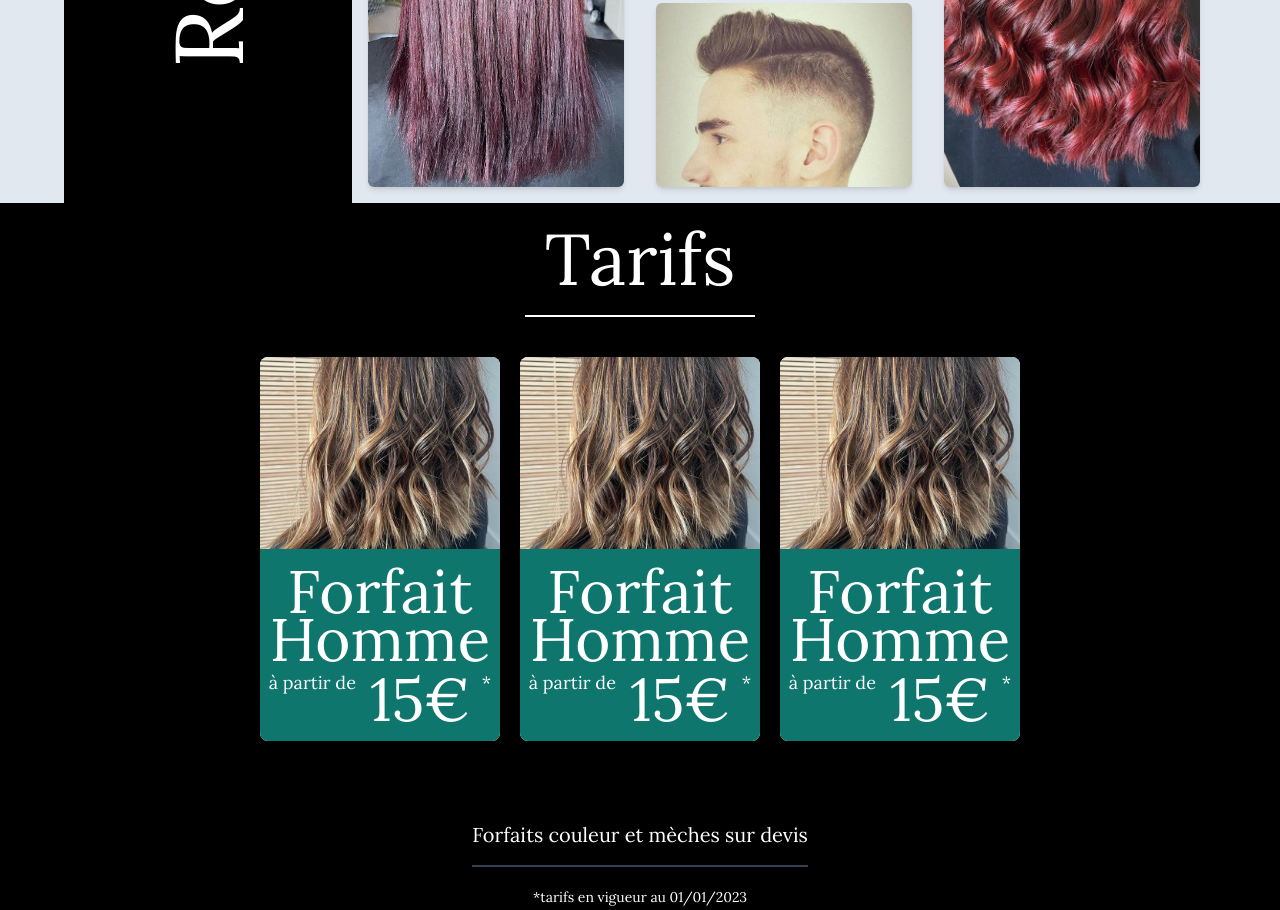
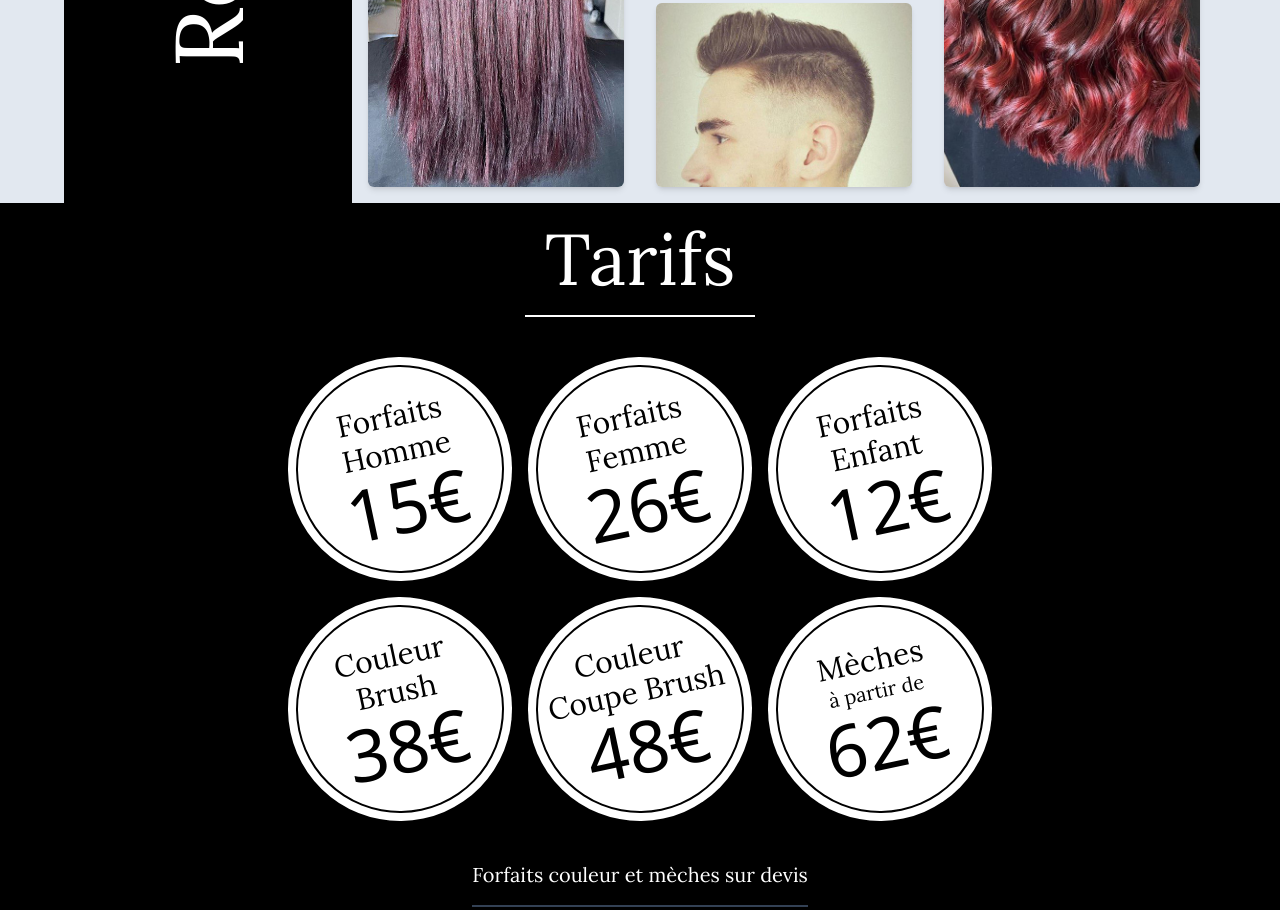
Before and after one commit to xakaz/sabrina-coiffure-a-domicile, a website: page index.html in a window 1280 px wide. Shown: the part 1397-2307 px from the top of the page. Drawn offline with Linux system fonts and the light colour scheme; a web font is replaced by a local one.

Commit message:
new branch tarifs

```diff
--- a/index.html
+++ b/index.html
@@ -1,5 +1,6 @@
 <!DOCTYPE html>
 <html lang="en">
+
 <head>
   <meta charset="UTF-8" />
   <meta name="viewport" content="width=device-width, initial-scale=1.0" />
@@ -8,81 +9,59 @@
   <link rel="preconnect" href="https://fonts.gstatic.com" crossorigin />
   <link
     href="https://fonts.googleapis.com/css2?family=Lora:ital,wght@0,400;0,500;0,600;0,700;1,400;1,500;1,600;1,700&family=Playfair+Display:ital,wght@0,400;0,500;0,600;0,700;0,800;0,900;1,400;1,500;1,600;1,700;1,800;1,900&display=swap"
-      rel="stylesheet"
-    />
+    rel="stylesheet" />
   <title>Sabrina | Coiffure à domicile</title>
 </head>
+
 <body class="bg-black h-screen w-screen">
   <!--  HEADER & NAVBAR-->
-    <header
-      id="home"
-      class="w-full h-36 sm:h-48 lg:h-1/4 bg-slate-100 flex border-b-2 border-slate-900"
-    >
+  <header id="home" class="w-full h-36 sm:h-48 lg:h-1/4 bg-slate-100 flex border-b-2 border-slate-900">
     <div class="relative w-full h-full text-center md:w-2/3">
       <div class="p-4">
         <h1 class="text-5xl sm:text-7xl">SABRINA</h1>
         <p class="text-xl sm:text-3xl tracking-widest">Coiffure à Domicile</p>
       </div>
       <nav
-          class="w-full bg-zinc-900 py-2 absolute bottom-0 px-12 lg:px-24 flex items-center justify-evenly text-sm font-medium text-slate-200 sm:text-base md:text-lg lg:text-xl"
-        >
+        class="w-full bg-zinc-900 py-2 absolute bottom-0 px-12 lg:px-24 flex items-center justify-evenly text-sm font-medium text-slate-200 sm:text-base md:text-lg lg:text-xl">
         <a href="#home" class="hover:scale-105">Accueil</a>
         <a href="#work" class="hover:scale-105">Réalisations</a>
         <a href="#prices" class="hover:scale-105">Tarifs</a>
       </nav>
     </div>
     <div class="hidden md:flex h-full md:w-1/3 bg-slate-400">
-        <img
-          src="src/assets/sab_nav.jpg"
-          alt="photo de Sabrina"
-          class="w-full object-cover object-center grayscale contrast-200 saturate-50"
-        />
+      <img src="src/assets/sab_nav.jpg" alt="photo de Sabrina"
+        class="w-full object-cover object-center grayscale contrast-200 saturate-50" />
     </div>
   </header>
 
   <!--  ACCUEIL -->
   <section
-      class="h-fit pb-4 w-full flex flex-col items-center md:flex-row md:mx-auto md:max-w-3xl lg:h-3/4 lg:max-w-4xl xl:max-w-6xl 2xl:max-w-7xl"
-    >
+    class="h-fit pb-4 w-full flex flex-col items-center md:flex-row md:mx-auto md:max-w-3xl lg:h-3/4 lg:max-w-4xl xl:max-w-6xl 2xl:max-w-7xl">
     <!--  GAUCHE -->
     <div class="h-full w-full lg:w-1/2 flex justify-center items-center">
-        <div
-          class="relative h-72 w-72 my-6 rounded-md overflow-hidden lg:my-0 lg:h-3/4 lg:w-2/3"
-        >
-          <img
-            src="src/assets/07.jpg"
-            alt=""
-            class="absolute w-full h-full object-right-top object-cover grayscale contrast-200 saturate-50"
-          />
+      <div class="relative h-72 w-72 my-6 rounded-md overflow-hidden lg:my-0 lg:h-3/4 lg:w-2/3">
+        <img src="src/assets/07.jpg" alt=""
+          class="absolute w-full h-full object-right-top object-cover grayscale contrast-200 saturate-50" />
       </div>
     </div>
 
     <!--  DROITE -->
     <div
-        class="text-white h-full w-full max-w-xs mx-auto px-16 relative flex justify-center items-center lg:px-0 lg:py-20 lg:w-1/2 xl:max-w-lg"
-      >
-        <div
-          class="h-full w-full flex flex-col justify-between sm:max-w-lg sm:mx-auto"
-        >
+      class="text-white h-full w-full max-w-xs mx-auto px-16 relative flex justify-center items-center lg:px-0 lg:py-20 lg:w-1/2 xl:max-w-lg">
+      <div class="h-full w-full flex flex-col justify-between sm:max-w-lg sm:mx-auto">
         <!-- Coloriste Styliste Visagiste -->
         <div class="w-full flex justify-start md:justify-end md:w-1/2">
-            <div
-              class="relative flex flex-col h-20 xl:h-24 justify-center items-center font-medium"
-            >
+          <div class="relative flex flex-col h-20 xl:h-24 justify-center items-center font-medium">
             <p class="z-10 text-lg xl:text-xl">Coloriste</p>
             <p class="z-10 text-lg xl:text-xl">Styliste</p>
             <p class="z-10 text-lg xl:text-xl">Visagiste</p>
-              <div
-                class="rounded-full h-20 w-20 xl:h-24 xl:w-24 bg-slate-400 opacity-25 absolute"
-              ></div>
+            <div class="rounded-full h-20 w-20 xl:h-24 xl:w-24 bg-slate-400 opacity-25 absolute"></div>
           </div>
         </div>
 
         <!-- XP -->
         <div class="w-full flex justify-end md:justify-end">
-            <div
-              class="relative flex justify-center items-center h-20 lg:h-24 w-fit"
-            >
+          <div class="relative flex justify-center items-center h-20 lg:h-24 w-fit">
             <p class="text-5xl xl:text-6xl font-extrabold text-yellow-500">
               +
             </p>
@@ -91,17 +70,13 @@
               <div class="text-base xl:text-xl">Années de</div>
               <div class="text-base xl:text-xl">Pratiques</div>
             </div>
-              <div
-                class="rounded-full h-20 w-20 lg:h-24 lg:w-24 bg-slate-400 opacity-25 absolute"
-              ></div>
+            <div class="rounded-full h-20 w-20 lg:h-24 lg:w-24 bg-slate-400 opacity-25 absolute"></div>
           </div>
         </div>
 
         <!-- Clients -->
         <div class="w-full md:w-2/3 flex justify-start md:justify-end">
-            <div
-              class="relative flex justify-center items-center h-20 lg:h-24 w-fit"
-            >
+          <div class="relative flex justify-center items-center h-20 lg:h-24 w-fit">
             <p class="text-5xl xl:text-6xl font-extrabold text-yellow-500">
               +
             </p>
@@ -110,137 +85,81 @@
               <div class="text-base xl:text-xl">Clients</div>
               <div class="text-base xl:text-xl">Satisfaits</div>
             </div>
-              <div
-                class="rounded-full h-20 lg:h-24 w-20 lg:w-24 bg-slate-400 opacity-25 absolute"
-              ></div>
+            <div class="rounded-full h-20 lg:h-24 w-20 lg:w-24 bg-slate-400 opacity-25 absolute"></div>
           </div>
         </div>
 
         <!-- Conseils -->
         <div class="w-full md:w-5/6 flex justify-end md:justify-end">
-            <div
-              class="relative flex justify-center items-center h-20 lg:h-24 w-fit"
-            >
+          <div class="relative flex justify-center items-center h-20 lg:h-24 w-fit">
             <p class="text-5xl xl:text-6xl text-yellow-500">&</p>
             <div class="ml-1">
               <div class="text-base xl:text-xl">Expertises</div>
               <div class="text-base xl:text-xl">Conseils</div>
             </div>
-              <div
-                class="rounded-full h-20 w-20 lg:h-24 lg:w-24 bg-slate-400 opacity-25 absolute"
-              ></div>
+            <div class="rounded-full h-20 w-20 lg:h-24 lg:w-24 bg-slate-400 opacity-25 absolute"></div>
           </div>
         </div>
       </div>
 
       <!-- BULLES -->
-        <div
-          class="rounded-full h-10 w-10 bg-slate-400 opacity-25 absolute hidden left-24 top-48 lg:flex"
-        ></div>
-        <div
-          class="rounded-full h-6 w-6 bg-slate-400 opacity-25 absolute hidden left-[90px] top-[215px] lg:flex"
-        ></div>
-        <div
-          class="rounded-full h-6 w-6 bg-slate-400 opacity-25 absolute hidden right-20 top-16 lg:flex"
-        ></div>
-        <div
-          class="rounded-full h-10 w-10 bg-slate-400 opacity-25 absolute hidden right-10 bottom-40 lg:flex"
-        ></div>
+      <div class="rounded-full h-10 w-10 bg-slate-400 opacity-25 absolute hidden left-24 top-48 lg:flex"></div>
+      <div class="rounded-full h-6 w-6 bg-slate-400 opacity-25 absolute hidden left-[90px] top-[215px] lg:flex"></div>
+      <div class="rounded-full h-6 w-6 bg-slate-400 opacity-25 absolute hidden right-20 top-16 lg:flex"></div>
+      <div class="rounded-full h-10 w-10 bg-slate-400 opacity-25 absolute hidden right-10 bottom-40 lg:flex"></div>
     </div>
   </section>
 
   <!--  TRAVAIL -->
   <section id="work" class="bg-slate-200">
     <div
-        class="relative h-fit flex flex-col lg:flex-row lg:mx-auto lg:h-screen lg:max-w-4xl xl:max-w-6xl 2xl:max-w-7xl"
-      >
+      class="relative h-fit flex flex-col lg:flex-row lg:mx-auto lg:h-screen lg:max-w-4xl xl:max-w-6xl 2xl:max-w-7xl">
       <!-- TITRE -->
       <div
-          class="bg-zinc-900 w-screen absolute border-t-2 border-slate-900 lg:bg-black lg:border-none lg:static left-0 h-20 flex justify-center items-center lg:h-screen lg:w-1/4"
-        >
+        class="bg-zinc-900 w-screen absolute border-t-2 border-slate-900 lg:bg-black lg:border-none lg:static left-0 h-20 flex justify-center items-center lg:h-screen lg:w-1/4">
         <h2 class="text-white text-5xl lg:-rotate-90 lg:text-8xl">
           Réalisations
         </h2>
       </div>
       <!-- IMAGES -->
+      <div class="mt-20 w-full h-full flex flex-col lg:mt-0 lg:w-3/4 lg:flex-row">
         <div
-          class="mt-20 w-full h-full flex flex-col lg:mt-0 lg:w-3/4 lg:flex-row"
-        >
-          <div
-            class="w-full h-full p-4 flex flex-wrap items-center justify-center gap-4 lg:flex-col lg:w-1/3 lg:flex-nowrap"
-          >
-            <div
-              class="shadow-md relative rounded-md overflow-hidden w-72 h-96 lg:w-full lg:h-1/2"
-            >
-              <img
-                src="src/assets/01.jpg"
-                alt="photo de coiffure"
-                class="absolute w-full h-full object-center object-cover"
-              />
+          class="w-full h-full p-4 flex flex-wrap items-center justify-center gap-4 lg:flex-col lg:w-1/3 lg:flex-nowrap">
+          <div class="shadow-md relative rounded-md overflow-hidden w-72 h-96 lg:w-full lg:h-1/2">
+            <img src="src/assets/01.jpg" alt="photo de coiffure"
+              class="absolute w-full h-full object-center object-cover" />
           </div>
-            <div
-              class="shadow-md relative rounded-md overflow-hidden w-72 h-96 lg:w-full lg:h-1/2"
-            >
-              <img
-                src="src/assets/02.jpg"
-                alt="photo de coiffure"
-                class="absolute w-full h-full object-center object-cover"
-              />
+          <div class="shadow-md relative rounded-md overflow-hidden w-72 h-96 lg:w-full lg:h-1/2">
+            <img src="src/assets/02.jpg" alt="photo de coiffure"
+              class="absolute w-full h-full object-center object-cover" />
           </div>
         </div>
 
         <div
-            class="w-full h-full p-4 flex flex-wrap items-center justify-center gap-4 lg:flex-col lg:w-1/3 lg:flex-nowrap"
-          >
-            <div
-              class="order-1 shadow-md relative rounded-md overflow-hidden w-72 h-72 lg:w-full lg:h-1/4"
-            >
-              <img
-                src="src/assets/h04.jpg"
-                alt="photo de coiffure"
-                class="absolute w-full h-full object-center object-cover"
-              />
+          class="w-full h-full p-4 flex flex-wrap items-center justify-center gap-4 lg:flex-col lg:w-1/3 lg:flex-nowrap">
+          <div class="order-1 shadow-md relative rounded-md overflow-hidden w-72 h-72 lg:w-full lg:h-1/4">
+            <img src="src/assets/h04.jpg" alt="photo de coiffure"
+              class="absolute w-full h-full object-center object-cover" />
           </div>
-            <div
-              class="order-3 shadow-md relative rounded-md overflow-hidden w-72 h-96 lg:w-full lg:h-1/2 lg:order-2"
-            >
-              <img
-                src="src/assets/03.jpg"
-                alt="photo de coiffure"
-                class="absolute w-full h-full object-center object-cover"
-              />
+          <div class="order-3 shadow-md relative rounded-md overflow-hidden w-72 h-96 lg:w-full lg:h-1/2 lg:order-2">
+            <img src="src/assets/03.jpg" alt="photo de coiffure"
+              class="absolute w-full h-full object-center object-cover" />
           </div>
-            <div
-              class="order-2 shadow-md relative rounded-md overflow-hidden w-72 h-72 lg:w-full lg:h-1/4 lg:order-3"
-            >
-              <img
-                src="src/assets/h02.jpg"
-                alt="photo de coiffure"
-                class="absolute w-full h-full object-top object-cover"
-              />
+          <div class="order-2 shadow-md relative rounded-md overflow-hidden w-72 h-72 lg:w-full lg:h-1/4 lg:order-3">
+            <img src="src/assets/h02.jpg" alt="photo de coiffure"
+              class="absolute w-full h-full object-top object-cover" />
           </div>
         </div>
 
         <div
-            class="w-full h-full p-4 flex flex-wrap items-center justify-center gap-4 lg:flex-col lg:w-1/3 lg:flex-nowrap"
-          >
-            <div
-              class="shadow-md relative rounded-md overflow-hidden w-72 h-72 lg:w-full lg:h-2/5"
-            >
-              <img
-                src="src/assets/h01.jpg"
-                alt="photo de coiffure"
-                class="absolute w-full h-full object-center object-cover"
-              />
+          class="w-full h-full p-4 flex flex-wrap items-center justify-center gap-4 lg:flex-col lg:w-1/3 lg:flex-nowrap">
+          <div class="shadow-md relative rounded-md overflow-hidden w-72 h-72 lg:w-full lg:h-2/5">
+            <img src="src/assets/h01.jpg" alt="photo de coiffure"
+              class="absolute w-full h-full object-center object-cover" />
           </div>
-            <div
-              class="shadow-md relative rounded-md overflow-hidden w-72 h-96 lg:w-full lg:h-3/5"
-            >
-              <img
-                src="src/assets/05.jpg"
-                alt="photo de coiffure"
-                class="absolute w-full h-full object-center object-cover"
-              />
+          <div class="shadow-md relative rounded-md overflow-hidden w-72 h-96 lg:w-full lg:h-3/5">
+            <img src="src/assets/05.jpg" alt="photo de coiffure"
+              class="absolute w-full h-full object-center object-cover" />
           </div>
         </div>
       </div>
@@ -248,92 +167,72 @@
   </section>
 
   <!--  TARIFS -->
-    <section
-      id="prices"
-      class="h-fit w-screenq flex flex-col justify-around items-center text-white"
-    >
+  <section id="prices" class="h-fit w-screen flex flex-col justify-around items-center text-white">
     <h2 class="text-7xl p-5 lg:border-b-2 border-white lg:mb-10">Tarifs</h2>
-      <div
-        class="h-fit xl:h-3/5 flex justify-start w-screen max-w-xs overflow-x-scroll  md:max-w-lg lg:max-w-max space-x-5 lg:overflow-clip pb-10"
-      >
-        <!-- FORFAIT HOMME -->
-        <div class="h-96 w-72 bg-white rounded-lg md:w-60 lg:w-full">
-          <div class="relative h-1/2 w-full rounded-t-lg overflow-hidden">
-            <img
-              src="src/assets/01.jpg"
-              alt="coiffure"
-              class="absolute h-full w-full object-center object-cover"
-            />
-          </div>
 
-          <div
-            class="h-1/2 w-72 bg-teal-700 rounded-b-lg flex flex-col items-center md:w-60 justify-center"
-          >
-            <div class="flex flex-col items-center -space-y-3">
-              <h3 class="text-5xl lg:text-6xl">Forfait</h3>
-              <h3 class="text-5xl lg:text-6xl">Homme</h3>
-            </div>
-            <p class="text-5xl lg:text-6xl flex items-start space-x-3">
-              <span class="text-lg">à partir de &ensp;</span>
-              15€
-              <span class="text-lg"> * </span>
-            </p>
+    <div class="w-full h-full max-w-sm flex flex-wrap items-center justify-center gap-4 text-black md:max-w-xl lg:max-w-4xl">
+      <!--  FORFAIT HOMME-->
+      <div class="w-48 md:w-56 h-48 md:h-56 rounded-full bg-white p-2 -rotate-12 shadow-lg">
+        <div class="w-full h-full bg-black rounded-full p-[2px]">
+          <div class="w-full h-full bg-white rounded-full flex flex-col items-center justify-center">
+            <p class="text-2xl md:text-3xl">Forfaits</p>
+            <p class="text-2xl md:text-3xl">Homme</p>
+            <p class="text-5xl md:text-7xl font-sans font-medium">15€</p>
           </div>
         </div>
-        <!-- FORFAIT HOMME -->
-        <div class="h-96 w-72 bg-white rounded-lg md:w-60 lg:w-full">
-          <div class="relative h-1/2 w-full rounded-t-lg overflow-hidden">
-            <img
-              src="src/assets/01.jpg"
-              alt="coiffure"
-              class="absolute h-full w-full object-center object-cover"
-            />
       </div>
-
-          <div
-            class="h-1/2 w-72 bg-teal-700 rounded-b-lg flex flex-col items-center md:w-60 justify-center"
-          >
-            <div class="flex flex-col items-center -space-y-3">
-              <h3 class="text-5xl lg:text-6xl">Forfait</h3>
-              <h3 class="text-5xl lg:text-6xl">Homme</h3>
-            </div>
-            <p class="text-5xl lg:text-6xl flex items-start space-x-3">
-              <span class="text-lg">à partir de &ensp;</span>
-              15€
-              <span class="text-lg"> * </span>
-            </p>
+      <!--  FORFAIT FEMME-->
+      <div class="w-48 md:w-56 h-48 md:h-56 rounded-full bg-white p-2 -rotate-12">
+        <div class="w-full h-full bg-black rounded-full p-[2px]">
+          <div class="w-full h-full bg-white rounded-full flex flex-col items-center justify-center">
+            <p class="text-2xl md:text-3xl">Forfaits</p>
+            <p class="text-2xl md:text-3xl">Femme</p>
+            <p class="text-5xl md:text-7xl font-sans font-medium">26€</p>
           </div>
         </div>
-        <!-- FORFAIT HOMME -->
-        <div class="h-96 w-72 bg-white rounded-lg md:w-60 lg:w-full">
-          <div class="relative h-1/2 w-full rounded-t-lg overflow-hidden">
-            <img
-              src="src/assets/01.jpg"
-              alt="coiffure"
-              class="absolute h-full w-full object-center object-cover"
-            />
       </div>
-
-          <div
-            class="h-1/2 w-72 bg-teal-700 rounded-b-lg flex flex-col items-center md:w-60 justify-center"
-          >
-            <div class="flex flex-col items-center -space-y-3">
-              <h3 class="text-5xl lg:text-6xl">Forfait</h3>
-              <h3 class="text-5xl lg:text-6xl">Homme</h3>
+      <!--  FORFAIT ENFANT-->
+      <div class="w-48 md:w-56 h-48 md:h-56 rounded-full bg-white p-2 -rotate-12">
+        <div class="w-full h-full bg-black rounded-full p-[2px]">
+          <div class="w-full h-full bg-white rounded-full flex flex-col items-center justify-center">
+            <p class="text-2xl md:text-3xl">Forfaits</p>
+            <p class="text-2xl md:text-3xl">Enfant</p>
+            <p class="text-5xl md:text-7xl font-sans font-medium">12€</p>
           </div>
-            <p class="text-5xl lg:text-6xl flex items-start space-x-3">
-              <span class="text-lg">à partir de &ensp;</span>
-              15€
-              <span class="text-lg"> * </span>
-            </p>
+        </div>
+      </div>
+      <!--  COULEUR BRUSH -->
+      <div class="w-48 md:w-56 h-48 md:h-56 rounded-full bg-white p-2 -rotate-12">
+        <div class="w-full h-full bg-black rounded-full p-[2px]">
+          <div class="w-full h-full bg-white rounded-full flex flex-col items-center justify-center">
+            <p class="text-2xl md:text-3xl">Couleur</p>
+            <p class="text-2xl md:text-3xl">Brush</p>
+            <p class="text-5xl md:text-7xl font-sans font-medium">38€</p>
+          </div>
+        </div>
+      </div>
+      <!--  COULEUR COUPE BRUSH -->
+      <div class="w-48 md:w-56 h-48 md:h-56 rounded-full bg-white p-2 -rotate-12">
+        <div class="w-full h-full bg-black rounded-full p-[2px]">
+          <div class="w-full h-full bg-white rounded-full flex flex-col items-center justify-center">
+            <p class="text-2xl md:text-3xl">Couleur</p>
+            <p class="text-2xl md:text-3xl">Coupe Brush</p>
+            <p class="text-5xl md:text-7xl font-sans font-medium">48€</p>
+          </div>
+        </div>
+      </div>
+      <!--  MECHES -->
+      <div class="w-48 md:w-56 h-48 md:h-56 rounded-full bg-white p-2 -rotate-12">
+        <div class="w-full h-full bg-black rounded-full p-[2px]">
+          <div class="w-full h-full bg-white rounded-full flex flex-col items-center justify-center">
+            <p class="text-2xl md:text-3xl">Mèches</p>
+            <p class="text-xl">à partir de </p>
+            <p class="text-5xl md:text-7xl font-sans font-medium">62€</p>
+          </div>
+        </div>
       </div>
     </div>
 
-
-
-        </div>
-
-      </div>
     <p class="mt-10 text-xl lg:border-b-2 pb-4 border-slate-700">
       Forfaits couleur et mèches sur devis
     </p>
@@ -341,10 +240,7 @@
   </section>
 
   <!--  FOOTER -->
-    <footer
-      id="footer"
-      class="flex text-white p-10 border-t-2 border-slate-700"
-    >
+  <footer id="footer" class="flex text-white p-10 border-t-2 border-slate-700">
     <div class="w-1/2 flex flex-col items-end justify-center space-y-5">
       <a href="#home">Accueil</a>
       <a href="#work">Réalisations</a>
@@ -356,4 +252,5 @@
     </div>
   </footer>
 </body>
+
 </html>
```
Also changed, not shown: dist/output.css. Lines whose indentation alone changed are shown as unchanged.
